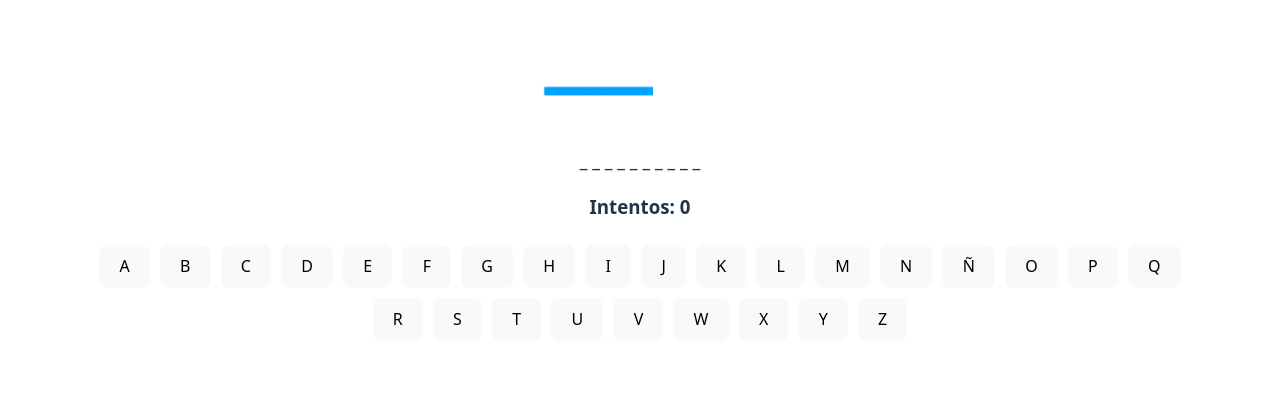
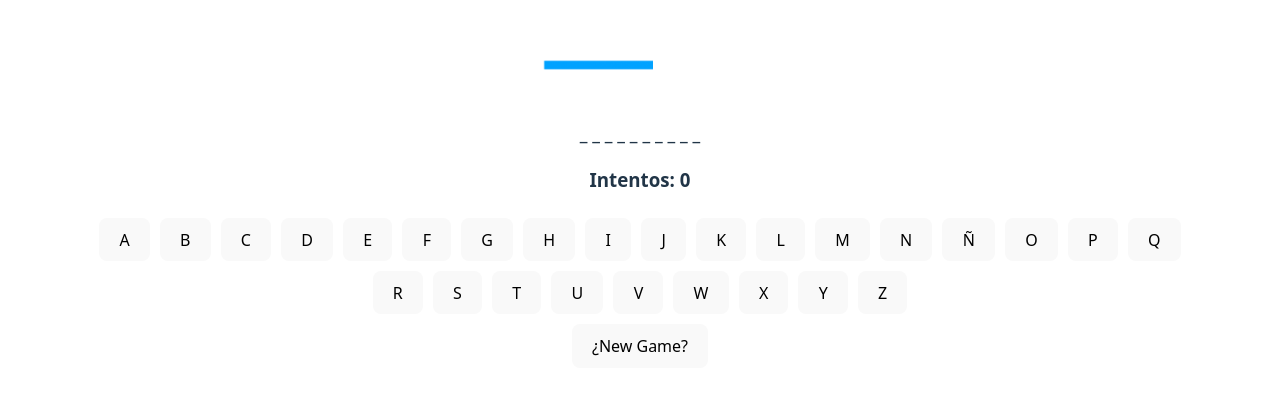
Before and after one commit to RicardoDev7/Hanging-App, a React (Vite) app: page / in a window 1280 px wide. Shown: the part 395-790 px from the top of the page. Built offline with nearby package versions, Linux system fonts and the light colour scheme.

Commit message:
feat: subida a gitpages

```diff
--- a/src/App.tsx
+++ b/src/App.tsx
@@ -6,7 +6,7 @@ import { getRandonWord } from './helpers/getRandonWord';
 
 function App() : JSX.Element {
 
-  const [word] = useState(getRandonWord());
+  const [word, setWord] = useState(getRandonWord());
   const [hiddenWord, setHiddenWord] = useState('_ '.repeat(word.length));
   const hiddenWordArray = hiddenWord.split(' ');
   const [ attempts, setAttempts ] = useState(0);
@@ -36,6 +36,15 @@ function App() : JSX.Element {
     setHiddenWord(hiddenWordArray.join(' '));
   }
 
+  const newGame = () => {
+    const newWord = getRandonWord();
+    setWord(newWord);
+    setHiddenWord('_ '.repeat(newWord.length));
+    setAttempts(0);
+    setLose(false);
+    setWon(false);
+  }
+
   return (
     <div className="App">
       <HangImage imageNumber={attempts} />
@@ -58,6 +67,8 @@ function App() : JSX.Element {
             key={x}>{x}
           </button>)
       }
+      <br />
+      <button onClick={newGame}>¿New Game?</button>
     </div>
   )
 }
```
Also changed, not shown: 14 other files (tests, documents, lock files or other folders).
